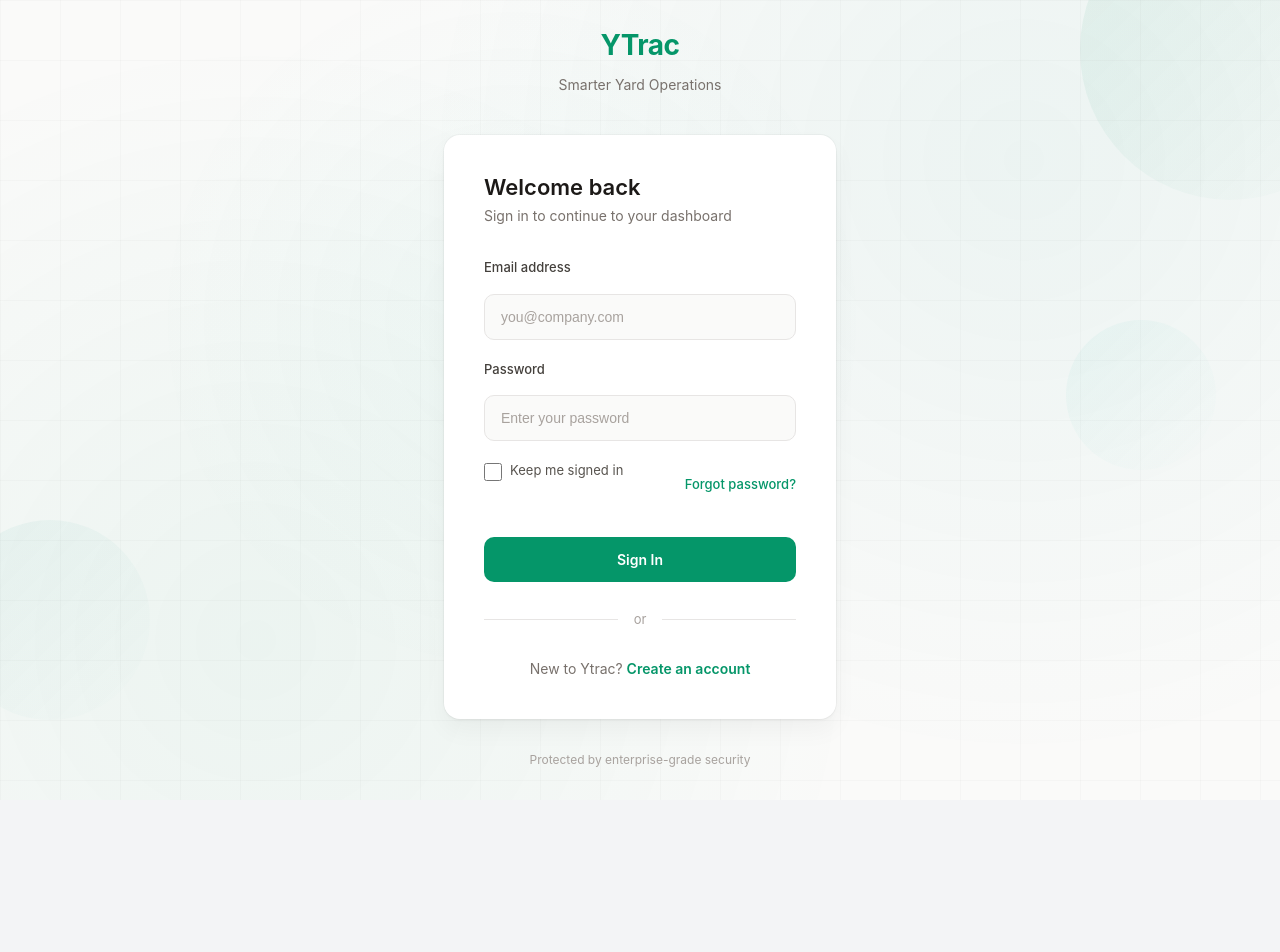
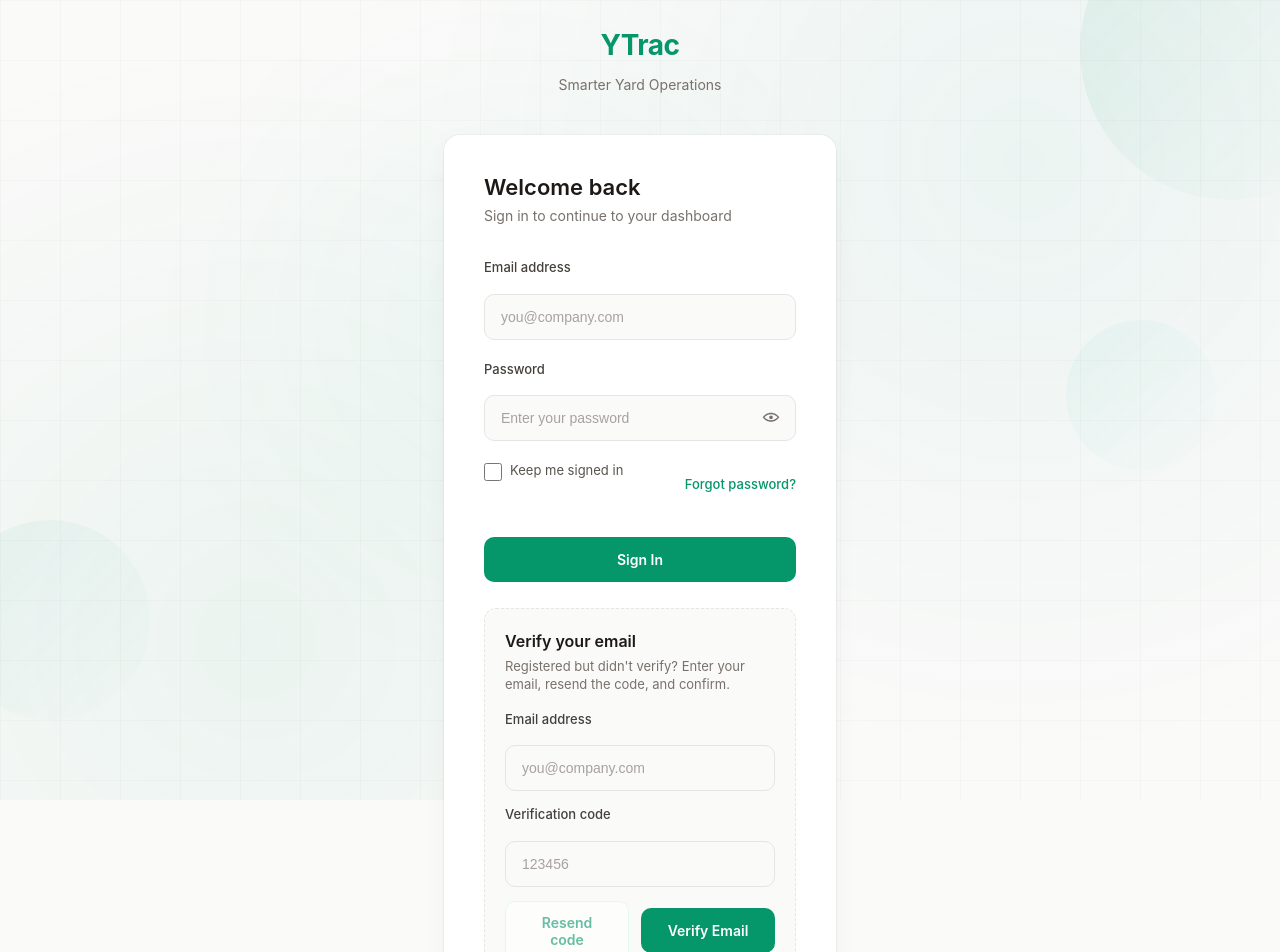
Before and after one commit to libishagrg/yms, a React app in the folder frontend/: page /login in a window 1280 px wide. Shown: the top 952 px of the page. Before the commit the page ends 800 px from the top, so only its background shows below. Built offline with nearby package versions, Linux system fonts and the light colour scheme; no server answers; the HTML template or start-up script is replaced by a standard one.

Commit message:
updated login screen

```diff
--- a/frontend/src/components/login/Login.css
+++ b/frontend/src/components/login/Login.css
@@ -116,6 +116,44 @@
       color: black;
     }
 
+    .password-field {
+      position: relative;
+    }
+
+    .password-input {
+      padding-right: 46px;
+    }
+
+    .password-toggle {
+      position: absolute;
+      right: 12px;
+      top: 50%;
+      transform: translateY(-50%);
+      border: none;
+      background: transparent;
+      color: #78716C;
+      cursor: pointer;
+      padding: 4px;
+      display: grid;
+      place-items: center;
+      border-radius: 8px;
+      transition: color 0.2s, box-shadow 0.2s;
+    }
+
+    .password-toggle svg {
+      width: 18px;
+      height: 18px;
+    }
+
+    .password-toggle:hover {
+      color: #1C1917;
+    }
+
+    .password-toggle:focus-visible {
+      outline: none;
+      box-shadow: 0 0 0 3px rgba(5, 150, 105, 0.18);
+    }
+
     .form-input:focus {
       border-color: #059669;
       box-shadow: 0 0 0 3px rgba(5, 150, 105, 0.1);
@@ -184,6 +222,96 @@
 
     .btn-primary:active {
       transform: translateY(0);
+    }
+
+    .btn-primary-inline {
+      width: auto;
+      flex: 1;
+    }
+
+    .btn-secondary {
+      flex: 1;
+      padding: 12px 18px;
+      background-color: #FFFFFF;
+      color: #059669;
+      font-size: 14px;
+      font-weight: 600;
+      border: 1px solid #D1FAE5;
+      border-radius: 10px;
+      cursor: pointer;
+      transition: all 0.2s;
+    }
+
+    .btn-secondary:hover:not(:disabled) {
+      background-color: #ECFDF5;
+      border-color: #A7F3D0;
+    }
+
+    .btn-secondary:disabled {
+      opacity: 0.6;
+      cursor: not-allowed;
+    }
+
+    .verify-inline {
+      margin-top: 26px;
+      padding: 20px;
+      border: 1px dashed #E7E5E4;
+      border-radius: 12px;
+      background-color: #FAFAF9;
+    }
+
+    .verify-inline-header {
+      margin-bottom: 16px;
+    }
+
+    .verify-inline-title {
+      font-size: 16px;
+      font-weight: 600;
+      margin-bottom: 4px;
+      color: #1C1917;
+    }
+
+    .verify-inline-subtitle {
+      font-size: 13px;
+      color: #78716C;
+      line-height: 1.4;
+    }
+
+    .verify-inline-form {
+      display: flex;
+      flex-direction: column;
+      gap: 14px;
+    }
+
+    .verify-inline-form .form-group {
+      margin-bottom: 0;
+    }
+
+    .verify-feedback {
+      padding: 10px 12px;
+      border-radius: 10px;
+      font-size: 13px;
+    }
+
+    .verify-feedback.success {
+      background-color: rgba(16, 185, 129, 0.12);
+      color: #065F46;
+    }
+
+    .verify-feedback.error {
+      background-color: rgba(248, 113, 113, 0.12);
+      color: #991B1B;
+    }
+
+    .verify-feedback.info {
+      background-color: rgba(14, 116, 144, 0.12);
+      color: #0E7490;
+    }
+
+    .verify-inline-actions {
+      display: flex;
+      gap: 12px;
+      align-items: center;
     }
 
     .divider {
@@ -276,4 +404,9 @@
       .brand-header {
         margin-bottom: 32px;
       }
+
+      .verify-inline-actions {
+        flex-direction: column;
+        align-items: stretch;
+      }
     }
--- a/frontend/src/components/login/component/Loginform.tsx
+++ b/frontend/src/components/login/component/Loginform.tsx
@@ -3,9 +3,12 @@ import { useNavigate } from "react-router-dom";
 import api from "../../../lib/api";
 import { useAuth } from "../../../contexts/AuthContext";
 
+type VerifyFeedback = { type: "success" | "error" | "info"; message: string } | null;
+
 export default function Loginform() {
   const navigate = useNavigate();
   const { setAuthenticated } = useAuth();
+  const [showPassword, setShowPassword] = React.useState(false);
 
   const [loginInfo, setLoginInfo] = React.useState<{
     email: string;
@@ -16,6 +19,13 @@ export default function Loginform() {
     password: "",
     rememberMe: false,
   });
+
+  const [verifyEmail, setVerifyEmail] = React.useState("");
+  const [verifyCode, setVerifyCode] = React.useState("");
+  const [verifyFeedback, setVerifyFeedback] = React.useState<VerifyFeedback>(null);
+  const [isVerifying, setIsVerifying] = React.useState(false);
+  const [isResending, setIsResending] = React.useState(false);
+  const [isVerified, setIsVerified] = React.useState(false);
 
   function handleChange(event: React.ChangeEvent<HTMLInputElement>) {
     const { name, value, type, checked } = event.target;
@@ -43,7 +53,13 @@ export default function Loginform() {
       const data = error?.response?.data;
       const msg = data?.message || "Login failed";
       if (data?.needsVerification && data?.email) {
-        navigate(`/verify-email?email=${encodeURIComponent(data.email)}`);
+        setVerifyEmail(data.email);
+        setVerifyCode("");
+        setIsVerified(false);
+        setVerifyFeedback({
+          type: "info",
+          message: data?.message || "Your account needs verification. Use the form below.",
+        });
         return;
       }
       alert(msg);
@@ -51,7 +67,51 @@ export default function Loginform() {
     }
   }
 
+  async function handleVerifySubmit(event: React.FormEvent<HTMLFormElement>) {
+    event.preventDefault();
+    setVerifyFeedback(null);
+    setIsVerifying(true);
+
+    try {
+      const response = await api.post("/verify-email", {
+        email: verifyEmail,
+        code: verifyCode,
+      });
+      setIsVerified(true);
+      setVerifyFeedback({
+        type: "success",
+        message: response.data?.message || "Email verified.",
+      });
+    } catch (error: any) {
+      const msg = error?.response?.data?.message || "Verification failed";
+      setVerifyFeedback({ type: "error", message: msg });
+    } finally {
+      setIsVerifying(false);
+    }
+  }
+
+  async function handleResend() {
+    setVerifyFeedback(null);
+    setIsResending(true);
+
+    try {
+      const response = await api.post("/resend-verification", {
+        email: verifyEmail,
+      });
+      setVerifyFeedback({
+        type: "info",
+        message: response.data?.message || "Verification email resent.",
+      });
+    } catch (error: any) {
+      const msg = error?.response?.data?.message || "Resend failed";
+      setVerifyFeedback({ type: "error", message: msg });
+    } finally {
+      setIsResending(false);
+    }
+  }
+
   return (
+    <>
       <form onSubmit={handleSubmit}>
         <div className="form-group">
           <label className="form-label" htmlFor="email">Email address</label>
@@ -69,9 +129,10 @@ export default function Loginform() {
 
         <div className="form-group">
           <label className="form-label" htmlFor="password">Password</label>
+          <div className="password-field">
             <input
-          className="form-input"
-          type="password"
+              className="form-input password-input"
+              type={showPassword ? "text" : "password"}
               id="password"
               name="password"
               placeholder="Enter your password"
@@ -79,6 +140,29 @@ export default function Loginform() {
               value={loginInfo.password}
               onChange={handleChange}
             />
+            <button
+              type="button"
+              className="password-toggle"
+              onClick={() => setShowPassword((prev) => !prev)}
+              aria-label={showPassword ? "Hide password" : "Show password"}
+            >
+              {showPassword ? (
+                <svg viewBox="0 0 24 24" aria-hidden="true">
+                  <path
+                    d="M4.93 4.93a1 1 0 0 1 1.41 0l12.73 12.73a1 1 0 0 1-1.41 1.41l-2.1-2.1A11.4 11.4 0 0 1 12 18c-5.1 0-9.4-3.2-11-6 1.02-1.9 2.74-3.78 4.93-5.08L4.93 6.34a1 1 0 0 1 0-1.41Zm6.29 6.29a3 3 0 0 0 3.55 3.55l-3.55-3.55Zm2.93-5.22C16.83 6.7 19.2 8.8 20.99 12c-.72 1.32-1.68 2.52-2.82 3.5l-1.45-1.45A5 5 0 0 0 8 12c0-.77.18-1.5.5-2.15L6.94 8.3A11.1 11.1 0 0 1 12 6c.73 0 1.44.07 2.15.2Z"
+                    fill="currentColor"
+                  />
+                </svg>
+              ) : (
+                <svg viewBox="0 0 24 24" aria-hidden="true">
+                  <path
+                    d="M12 5c5.1 0 9.4 3.2 11 6-1.6 2.8-5.9 6-11 6S2.6 13.8 1 11c1.6-2.8 5.9-6 11-6Zm0 2C8.1 7 4.7 9.2 3.2 11 4.7 12.8 8.1 15 12 15s7.3-2.2 8.8-4c-1.5-1.8-4.9-4-8.8-4Zm0 1.5A2.5 2.5 0 1 1 9.5 11 2.5 2.5 0 0 1 12 8.5Z"
+                    fill="currentColor"
+                  />
+                </svg>
+              )}
+            </button>
+          </div>
         </div>
 
         <div className="form-row">
@@ -99,5 +183,76 @@ export default function Loginform() {
 
         <button type="submit" className="btn-primary">Sign In</button>
       </form>
+
+      <div className="verify-inline">
+        <div className="verify-inline-header">
+          <h2 className="verify-inline-title">Verify your email</h2>
+          <p className="verify-inline-subtitle">
+            Registered but didn't verify? Enter your email, resend the code, and confirm.
+          </p>
+        </div>
+
+        <form onSubmit={handleVerifySubmit} className="verify-inline-form">
+          <div className="form-group">
+            <label className="form-label" htmlFor="verify-email">
+              Email address
+            </label>
+            <input
+              className="form-input"
+              type="email"
+              id="verify-email"
+              name="verify-email"
+              placeholder="you@company.com"
+              required
+              value={verifyEmail}
+              onChange={(event) => setVerifyEmail(event.target.value)}
+              disabled={isVerified}
+            />
+          </div>
+
+          <div className="form-group">
+            <label className="form-label" htmlFor="verify-code">
+              Verification code
+            </label>
+            <input
+              className="form-input"
+              type="text"
+              id="verify-code"
+              name="verify-code"
+              inputMode="numeric"
+              maxLength={6}
+              placeholder="123456"
+              required
+              value={verifyCode}
+              onChange={(event) => {
+                const next = event.target.value.replace(/[^0-9]/g, "").slice(0, 6);
+                setVerifyCode(next);
+              }}
+              disabled={isVerified}
+            />
+          </div>
+
+          {verifyFeedback ? (
+            <div className={`verify-feedback ${verifyFeedback.type}`} role="alert">
+              {verifyFeedback.message}
+            </div>
+          ) : null}
+
+          <div className="verify-inline-actions">
+            <button
+              type="button"
+              className="btn-secondary"
+              onClick={handleResend}
+              disabled={isResending || isVerified || !verifyEmail}
+            >
+              {isResending ? "Sending..." : "Resend code"}
+            </button>
+            <button type="submit" className="btn-primary btn-primary-inline" disabled={isVerifying || isVerified}>
+              {isVerifying ? "Verifying..." : "Verify Email"}
+            </button>
+          </div>
+        </form>
+      </div>
+    </>
   );
 }
```
Also changed, not shown: 2 other files (tests, documents, lock files or other folders). Lines whose indentation alone changed are shown as unchanged.
